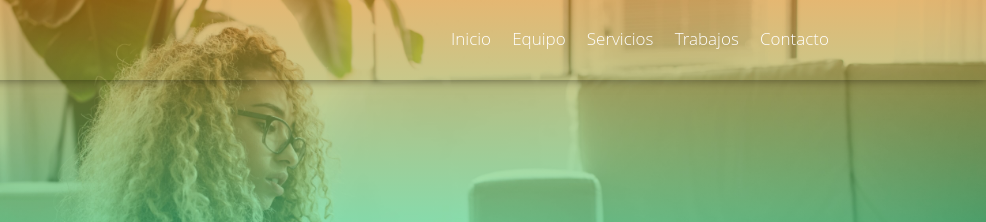
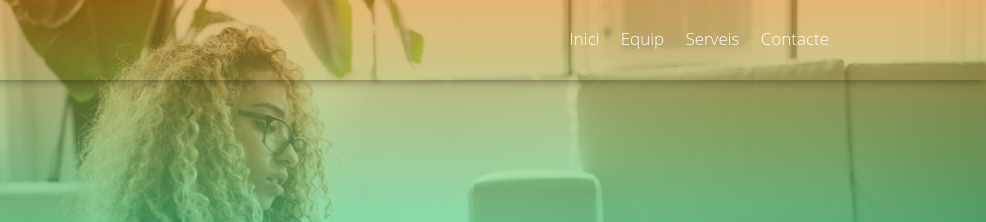
Before and after one commit to berguedart/api-Berguedart, a plain HTML site: page index.html in a window 1280 px wide. Shown: the top 222 px of the page, 294-1280 px from the left. Drawn offline with Linux system fonts and the light colour scheme.

Commit message:
001-changes

```diff
--- a/index.html
+++ b/index.html
@@ -21,11 +21,10 @@
                     <img src="img/logo.png" alt="">
                 </div>
                 <div class="enlaces" id="enlaces">
-                    <a href="#" id="enlace-inicio" class="btn-header">Inicio</a>
-                    <a href="#" id="enlace-equipo" class="btn-header">Equipo</a>
-                    <a href="#" id="enlace-servicio" class="btn-header">Servicios</a>
-                    <a href="#" id="enlace-trabajo" class="btn-header">Trabajos</a>
-                    <a href="#" id="enlace-contacto" class="btn-header">Contacto</a>
+                    <a href="#" id="enlace-inicio" class="btn-header">Inici</a>
+                    <a href="#" id="enlace-equipo" class="btn-header">Equip</a>
+                    <a href="#" id="enlace-servicio" class="btn-header">Serveis</a>
+                    <a href="#" id="enlace-contacto" class="btn-header">Contacte</a>
                 </div>
                 <div class="icono" id="open">
                     <span>&#9776;</span>
```
